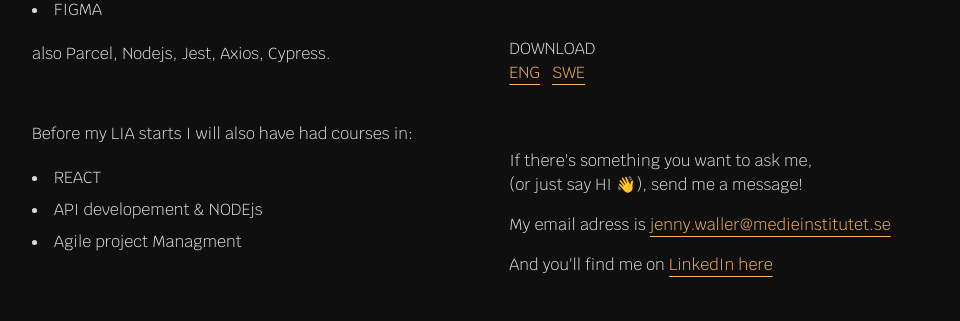
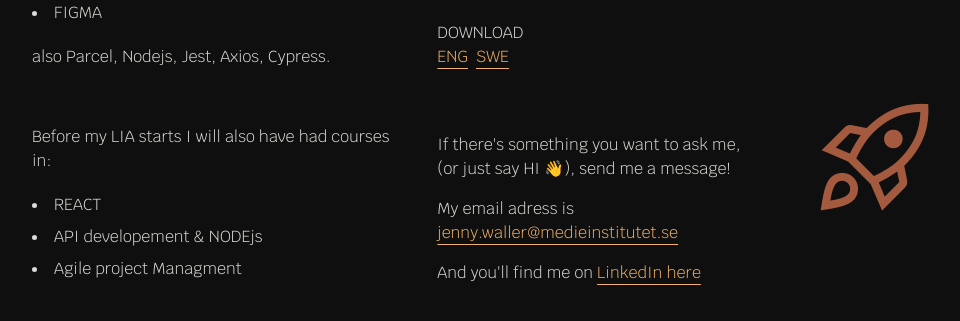
Before and after one commit to jenmwa/jenwaller-se, a Vue app: page / in a window 1280 px wide. Shown: the part 1819-2140 px from the top of the page, without its empty margins (96-1056 px from the left). Built offline with nearby package versions, Linux system fonts and the light colour scheme.

Commit message:
:lipstick: add mediaQueries techsec

```diff
--- a/src/components/NavBar.vue
+++ b/src/components/NavBar.vue
@@ -8,7 +8,7 @@
   </div>
 </template>
 
-<script>
+<script lang="js">
 import BurgerButton from './BurgerButton.vue';
 import MainMenu from './MainMenu.vue';
 export default {
--- a/src/components/TechSection.vue
+++ b/src/components/TechSection.vue
@@ -1,12 +1,9 @@
 <template>
   <section class="spikes"></section>
-  <section class="skills">
-    <div>
+  <section class="skills" id="skills">
     <h3>Skills</h3>
-      <p></p>
-      <!-- <p>What I have worked with and really enjoy:</p> -->
     <div class="flex">
-        <div class="top-section">
+      <div class="children">
         <ul>
           <li>HTML</li>
           <li>CSS</li>
@@ -16,53 +13,49 @@
           <li>VITE</li>
           <li>VS CODE</li>
           <li>GITHUB</li>
-            <li>ADOBE<br>(Photoshop, Illustrator, InDesign, AfterEffects)</li>
+          <li>ADOBE<br />(Photoshop, Illustrator, InDesign, AfterEffects)</li>
           <li>FIGMA</li>
         </ul>
-          <p>also Parcel, Nodejs, Jest, Axios, Cypress.</p><br>
+        <p>also Parcel, Nodejs, Jest, Axios, Cypress.</p>
+        <br />
         <p>Before my LIA starts I will also have had courses in:</p>
         <ul>
           <li>REACT</li>
           <li>API developement & NODEjs</li>
           <li>Agile project Managment</li>
         </ul>
-          <!-- <p>COURSES I've had at the Front End Developer YH at MedieInstitutet before LIA:</p> -->
       </div>
-        <div class="cv-container">
+
+      <div class="children section-middle">
         <h4>My CV</h4>
         <p>(opens in a new window)</p>
         <div class="img-container">
           <a href="/jenny-waller_cv-eng.pdf" target="_blank">
-            <img src="/jenny-waller-cv-lia-eng.jpg" width="200" height="300"/>
+            <img src="/jenny-waller-cv-lia-eng.jpg" width="200" height="300" />
           </a>
           <span class="download-text">DOWNLOAD</span>
-          <a href="/jenny-waller_cv-eng.pdf" download=”jenny-waller_cv-eng”>ENG</a> <a href="/jenny-waller_cv-swe.pdf" download="jenny-waller-cv-swe">SWE</a>
+          <a href="/jenny-waller_cv-eng.pdf" download="”jenny-waller_cv-eng”">ENG</a>
+          <a href="/jenny-waller_cv-swe.pdf" download="jenny-waller-cv-swe">SWE</a>
+          <p class="end-words">If there's something you want to ask me,<br />(or just say HI 👋), send me a message!</p>
+          <p>
+            My email adress is
+            <a href="mailto:jenny.waller@medieinstitutet.se" target="_blank">jenny.waller@medieinstitutet.se</a>
+          </p>
+          <p>
+            And you'll find me on <a href="https://www.linkedin.com/in/jenny-waller/" target="_blank">LinkedIn here</a>
+          </p>
+        </div>
       </div>
 
-        <p class="end-words">If there's something you want to ask me,<br>(or just say HI 👋), send me a message!</p>
-        <p>My email adress is <a href="mailto:jenny.waller@medieinstitutet.se" target="_blank">jenny.waller@medieinstitutet.se</a></p>
-        <p>And you'll find me on <a href="https://www.linkedin.com/in/jenny-waller/" target="_blank">LinkedIn here</a></p>
-
+      <div class="children">
         <!-- <button type="button" >Download CV</button> -->
         <span class="material-symbols-outlined rocket"> rocket_launch </span>
-      </div>
-          <!-- <ul>
-            <li>HTML/CSS</li>
-            <li>JavaScript</li>
-            <li>Graphical tools for interface design</li>
-            <li>Testing</li>
-            <li>Work methodology for developers</li>
-            <li>Agile project work</li>
-            <li>API development</li>
-            <li>UX/Usability</li>
-          </ul> -->
       </div>
     </div>
   </section>
 </template>
 
 <style scoped lang="scss">
-
 .spikes {
   position: relative;
   background: $secondaryColorDark;
@@ -80,7 +73,8 @@
   display: block;
   height: 30px;
   background-size: 30px 100%;
-  background-image: linear-gradient(135deg, #414E4C 25%, transparent 25%), linear-gradient(225deg, #414E4C 25%, transparent 25%);
+  background-image: linear-gradient(135deg, #414e4c 25%, transparent 25%),
+    linear-gradient(225deg, #414e4c 25%, transparent 25%);
   background-position: 0 0;
 }
 
@@ -94,7 +88,8 @@
   padding: 0 0 4rem 0;
 }
 
-  h3, h4 {
+h3,
+h4 {
   padding-top: 4rem;
   margin: 0;
 }
@@ -107,7 +102,7 @@
 
   &:hover {
     transform: scale(1.1);
-      transition: .4s ease-in;
+    transition: 0.4s ease-in;
   }
 }
 
@@ -140,6 +135,7 @@
   }
 }
 .rocket {
+  display: block;
   font-size: 4rem;
   margin-top: 2rem;
 }
@@ -149,6 +145,9 @@
     display: flex;
   }
 
+  .children:first-of-type {
+    padding-right: 2rem;
+  }
   .top-section {
     margin-right: 2rem;
   }
@@ -159,12 +158,24 @@
     padding-top: 0;
     position: relative;
     margin-top: -4.5rem;
-
   }
-
+}
+.rocket {
+  display: none;
 }
 
 @media (width >= 1024px) {
+  .flex {
+    display: flex;
+    align-items: end;
+    flex-wrap: wrap;
+    width: 100%;
+  }
+
+  .children {
+    flex: 40%;
+  }
+
   .skills {
     padding-left: 10%;
   }
@@ -174,4 +185,21 @@
   }
 }
 
+@media (width >= 1200px) {
+
+  .children {
+    margin-right: 0;
+    flex: 25%;
+
+    .section-middle {
+      margin-left: 2rem;
+    }
+
+  }
+  .rocket {
+    display: block;
+    font-size: 8rem;
+    margin-bottom: 5rem;
+  }
+}
 </style>
```
Lines whose indentation alone changed are shown as unchanged.
